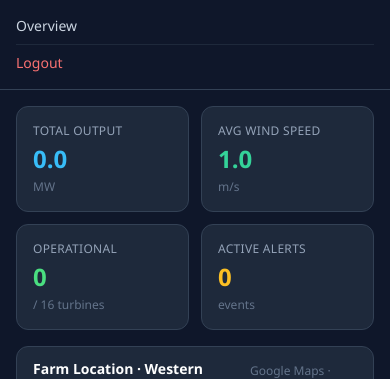
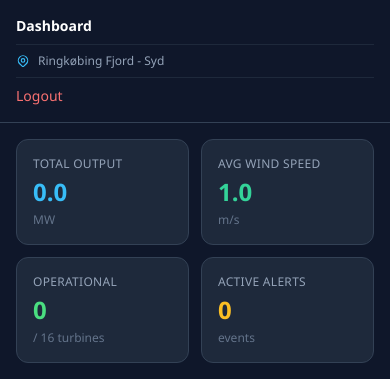
Before and after one commit to jbf-code/Wind_Monitor, a Flask app: page / in a window 390 px wide, after a click that opens the changed part. Shown: the part 57-436 px from the top of the page. Run offline with Flask 3, Linux system fonts and the light colour scheme; the visitor is signed in with stand-in values (Sample User, id 1); tables that the repository leaves empty hold one stand-in row (values such as "Sample post"); data that the repository does not hold is empty; parts of the project's set-up code (start-up, migrations or seed data) failed here and were passed over; some libraries are stand-ins or nearby versions.

Commit message:
Nav: replace Overview button with Dashboard label + farm selector dropdown
Adds a farm picker dropdown next to the Dashboard label showing
"Ringkøbing Fjord - Syd" as the active farm, with a placeholder
slot for adding more farms in the future.

Co-Authored-By: Claude Sonnet 4.6 <noreply@anthropic.com>

```diff
--- a/templates/base.html
+++ b/templates/base.html
@@ -77,10 +77,48 @@
   </div>
 
   <!-- Center nav (desktop) -->
-  <div class="hidden sm:flex items-center gap-1 text-sm font-medium text-slate-400">
-    <a href="{{ url_for('dashboard') }}" class="nav-link px-3 py-1.5 rounded-lg {% if request.endpoint=='dashboard' %}bg-slate-800 text-white{% endif %}">
-      {% if lang=='da' %}Oversigt{% else %}Overview{% endif %}
-    </a>
+  <div class="hidden sm:flex items-center gap-3 text-sm font-medium text-slate-400">
+    <!-- Static Dashboard label -->
+    <span class="px-3 py-1.5 text-white font-semibold tracking-wide">
+      {% if lang=='da' %}Dashboard{% else %}Dashboard{% endif %}
+    </span>
+
+    <!-- Farm selector dropdown -->
+    <div class="relative" id="farmDropdownWrapper">
+      <button onclick="document.getElementById('farmMenu').classList.toggle('hidden')"
+              class="flex items-center gap-1.5 px-3 py-1.5 rounded-lg bg-slate-800 border border-slate-700 hover:border-sky-600 text-slate-200 hover:text-white transition-colors text-xs font-medium">
+        <!-- Wind farm icon -->
+        <svg class="w-3.5 h-3.5 text-sky-400 shrink-0" fill="none" viewBox="0 0 24 24" stroke="currentColor">
+          <path stroke-linecap="round" stroke-linejoin="round" stroke-width="2" d="M17.657 16.657L13.414 20.9a1.998 1.998 0 01-2.827 0l-4.244-4.243a8 8 0 1111.314 0z"/>
+          <path stroke-linecap="round" stroke-linejoin="round" stroke-width="2" d="M15 11a3 3 0 11-6 0 3 3 0 016 0z"/>
+        </svg>
+        <span id="activeFarmLabel">Ringkøbing Fjord - Syd</span>
+        <svg class="w-3 h-3 text-slate-400" fill="none" viewBox="0 0 24 24" stroke="currentColor">
+          <path stroke-linecap="round" stroke-linejoin="round" stroke-width="2" d="M19 9l-7 7-7-7"/>
+        </svg>
+      </button>
+
+      <!-- Dropdown panel -->
+      <div id="farmMenu" class="hidden absolute left-0 top-full mt-1 w-64 bg-slate-800 border border-slate-700 rounded-xl shadow-xl z-50 overflow-hidden">
+        <div class="px-3 py-2 text-xs text-slate-500 uppercase tracking-wider border-b border-slate-700">
+          {% if lang=='da' %}Vindparker{% else %}Wind Farms{% endif %}
+        </div>
+        <!-- Active farm -->
+        <button onclick="selectFarm('Ringkøbing Fjord - Syd')"
+                class="farm-option w-full flex items-center gap-2.5 px-3 py-2.5 hover:bg-slate-700 text-left transition-colors">
+          <span class="w-1.5 h-1.5 rounded-full bg-sky-400 shrink-0"></span>
+          <span class="text-sm text-white font-medium">Ringkøbing Fjord - Syd</span>
+          <svg class="w-3.5 h-3.5 text-sky-400 ml-auto shrink-0" fill="none" viewBox="0 0 24 24" stroke="currentColor">
+            <path stroke-linecap="round" stroke-linejoin="round" stroke-width="2" d="M5 13l4 4L19 7"/>
+          </svg>
+        </button>
+        <!-- Placeholder farms (greyed out, not yet connected) -->
+        <button disabled class="w-full flex items-center gap-2.5 px-3 py-2.5 text-left opacity-40 cursor-not-allowed">
+          <span class="w-1.5 h-1.5 rounded-full bg-slate-500 shrink-0"></span>
+          <span class="text-sm text-slate-400">{% if lang=='da' %}+ Tilføj vindpark{% else %}+ Add farm{% endif %}</span>
+        </button>
+      </div>
+    </div>
   </div>
 
   <!-- Right side -->
@@ -130,9 +168,14 @@
 
 <!-- Mobile dropdown menu -->
 <div id="mobileMenu" class="hidden sm:hidden bg-slate-900 border-b border-slate-700 px-4 py-2 text-sm text-slate-300">
-  <a href="{{ url_for('dashboard') }}" class="block py-2 border-b border-slate-800">
-    {% if lang=='da' %}Oversigt{% else %}Overview{% endif %}
-  </a>
+  <div class="py-2 border-b border-slate-800 font-semibold text-white">Dashboard</div>
+  <div class="py-2 border-b border-slate-800 flex items-center gap-2 text-xs text-slate-400">
+    <svg class="w-3.5 h-3.5 text-sky-400 shrink-0" fill="none" viewBox="0 0 24 24" stroke="currentColor">
+      <path stroke-linecap="round" stroke-linejoin="round" stroke-width="2" d="M17.657 16.657L13.414 20.9a1.998 1.998 0 01-2.827 0l-4.244-4.243a8 8 0 1111.314 0z"/>
+      <path stroke-linecap="round" stroke-linejoin="round" stroke-width="2" d="M15 11a3 3 0 11-6 0 3 3 0 016 0z"/>
+    </svg>
+    Ringkøbing Fjord - Syd
+  </div>
   <a href="{{ url_for('logout') }}" class="block py-2 text-red-400">
     {% if lang=='da' %}Log ud{% else %}Logout{% endif %}
   </a>
@@ -219,6 +262,21 @@ function statusBadge(s, lang='en') {
   return `<span class="px-2 py-0.5 rounded-full text-xs font-semibold badge-${s}">${text}</span>`;
 }
 const LANG = "{{ lang }}";
+
+// ── Farm Dropdown ─────────────────────────────────────────────────────────────
+function selectFarm(name) {
+  document.getElementById('activeFarmLabel').textContent = name;
+  document.getElementById('farmMenu').classList.add('hidden');
+  // future: navigate to the selected farm's dashboard
+}
+
+// Close farm dropdown when clicking outside
+document.addEventListener('click', function(e) {
+  const wrapper = document.getElementById('farmDropdownWrapper');
+  if (wrapper && !wrapper.contains(e.target)) {
+    document.getElementById('farmMenu').classList.add('hidden');
+  }
+});
 </script>
 
 {% block scripts %}{% endblock %}
```
